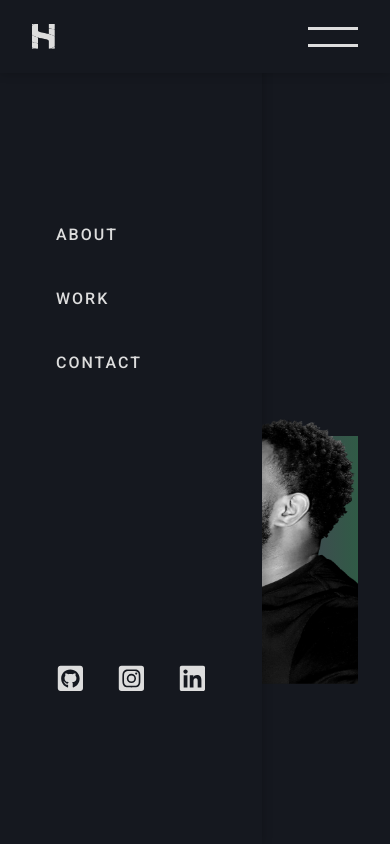
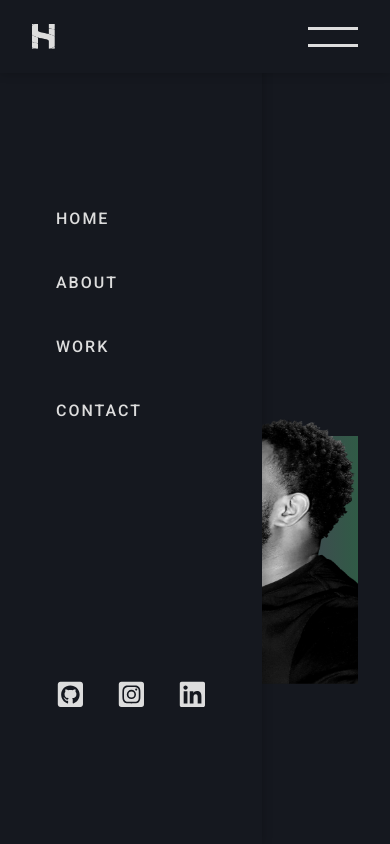
Before and after one commit to hamidousow/hamidousow, a React (Create React App) app: page / in a window 390 px wide. Both pictures are taken after a click on the element 333 px from the left and 36 px from the top of the page. Shown: the top 844 px of the page. Built offline with nearby package versions, Linux system fonts and the light colour scheme.

Commit message:
linknav "home" added to mobile menu

```diff
--- a/src/components/nav/Nav.js
+++ b/src/components/nav/Nav.js
@@ -30,7 +30,6 @@ const Nav = () => {
         <>
         <nav className={navOpacity ? "navigation active" : "navigation"} >
             <div id="navContent">
-                {/* <Link to="home" smooth={true} duration={1000} > */}
                 <HomeLogo />
                 <span id="btnBurger" onClick={toggleMenu}></span>
                 <ul id="menuDesktop" className="menu">
@@ -48,6 +47,9 @@ const Nav = () => {
         </nav>
         <aside className={mobileMenu ? "menu active" : "menuMobile" }>
             <ul>
+                <Link className="linkNav" to="home" smooth={true} duration={1000} onClick={toggleMenu}>
+                    Home
+                </Link>
                 <Link className="linkNav" to="about" smooth={true} duration={1000} onClick={toggleMenu}>
                     About
                 </Link>
```
